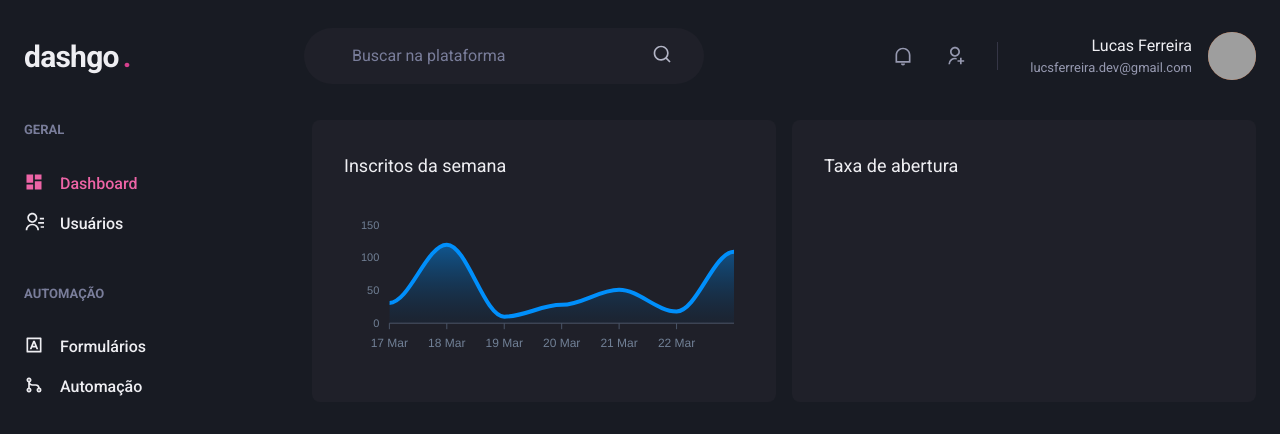
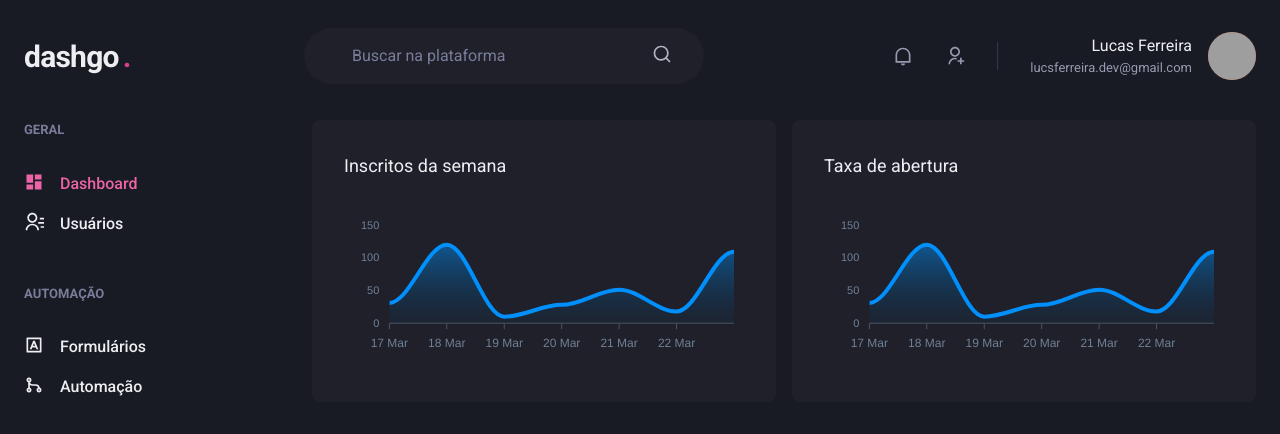
Before and after one commit to lucasfgs/dashgo, a Next.js app: page /dashboard in a window 1280 px wide. Shown: the top 434 px of the page. Built offline with nearby package versions, Linux system fonts and the light colour scheme; grey boxes are pictures that could not be loaded.

Commit message:
Fix: dashboard chart

```diff
--- a/src/pages/dashboard.tsx
+++ b/src/pages/dashboard.tsx
@@ -81,6 +81,7 @@ export default function Dashboard() {
             <Text fontSize="lg" mb="4">
               Taxa de abertura
             </Text>
+            <Chart options={options} series={series} type="area" height={160} />
           </Box>
         </SimpleGrid>
       </Flex>
```
